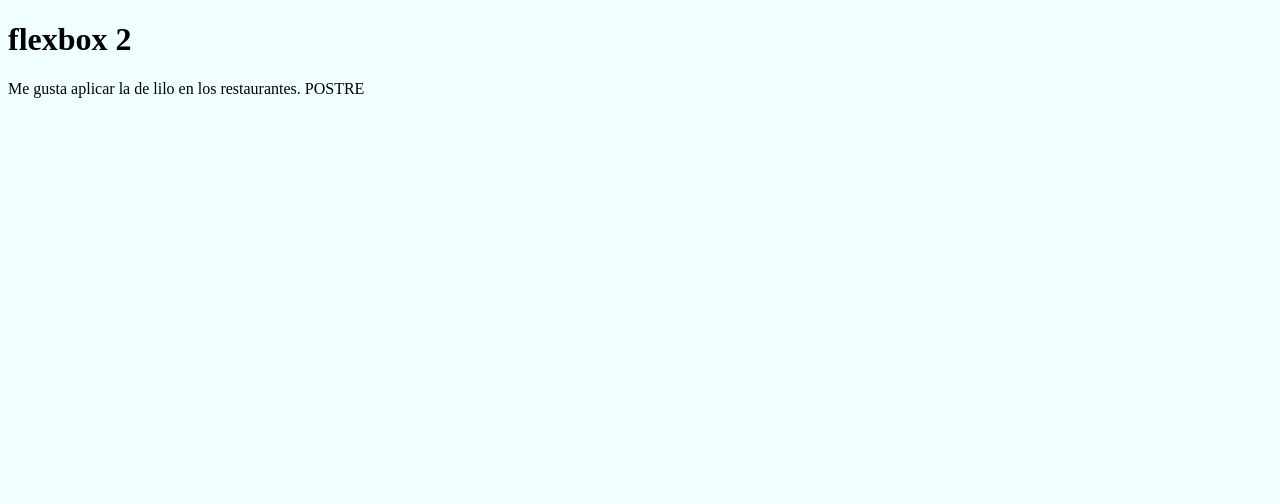
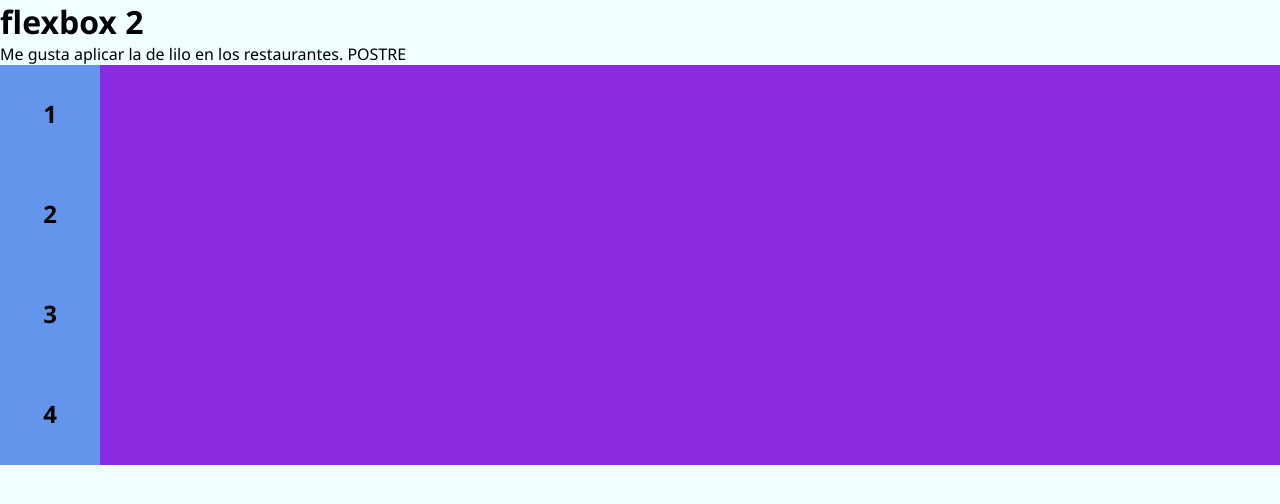
Before and after one commit to Takodepoio/flexbox-2, a plain HTML site: page index.html in a window 1280 px wide. Drawn offline with Linux system fonts and the light colour scheme.

Commit message:
no me acuerdo que se pone pero ya esta el codigo de el container con los items dsdsds

```diff
--- a/index.html
+++ b/index.html
@@ -9,6 +9,11 @@
 <body>
     <h1>flexbox 2</h1>
     <p>Me gusta aplicar la de lilo en los restaurantes. POSTRE</p>
-
+    <div class="container">
+       <div class="item">1</div>
+       <div class="item">2</div>
+       <div class="item">3</div>
+       <div class="item">4</div>
+</div>
 </body>
 </html>
--- a/style.css
+++ b/style.css
@@ -1,3 +1,23 @@
 body {
     background-color: azure;
+    font-family: 'Segoe UI', Tahoma, Geneva, Verdana, sans-serif;
 }
+* {
+    padding: 0;
+    margin: 0;
+    box-sizing: border-box;
+}
+.container{
+    background-color: blueviolet;
+    display:felx;
+}
+
+.item{
+    background-color: cornflowerblue;
+    width: 100px;
+    height: 100px;
+    text-align: center;
+    font-size: 24px;
+    font-weight: bold;
+    padding-top: 32px;
+}
```
